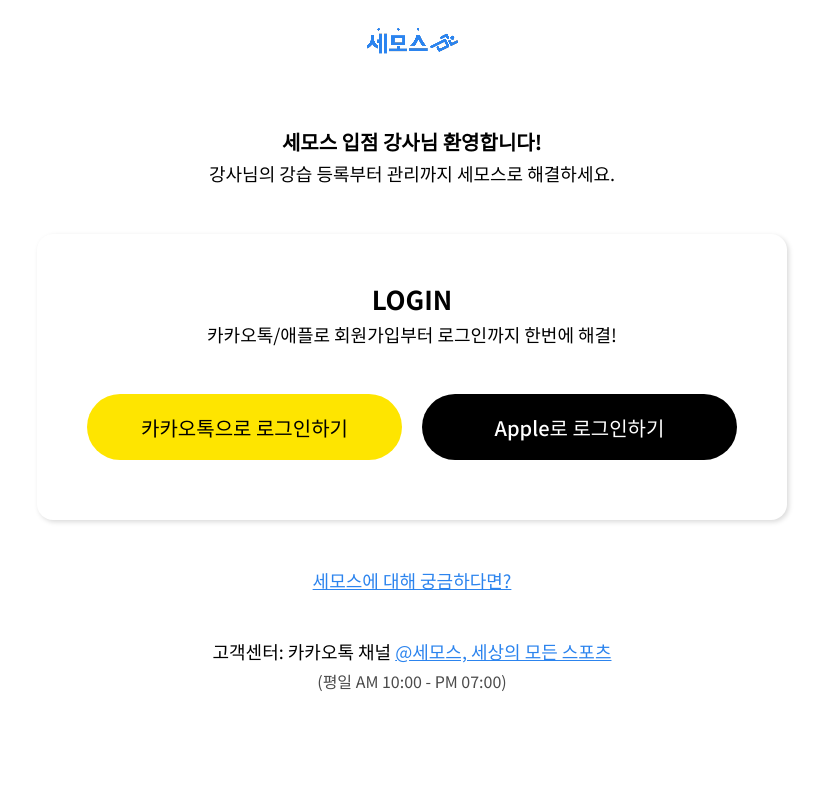
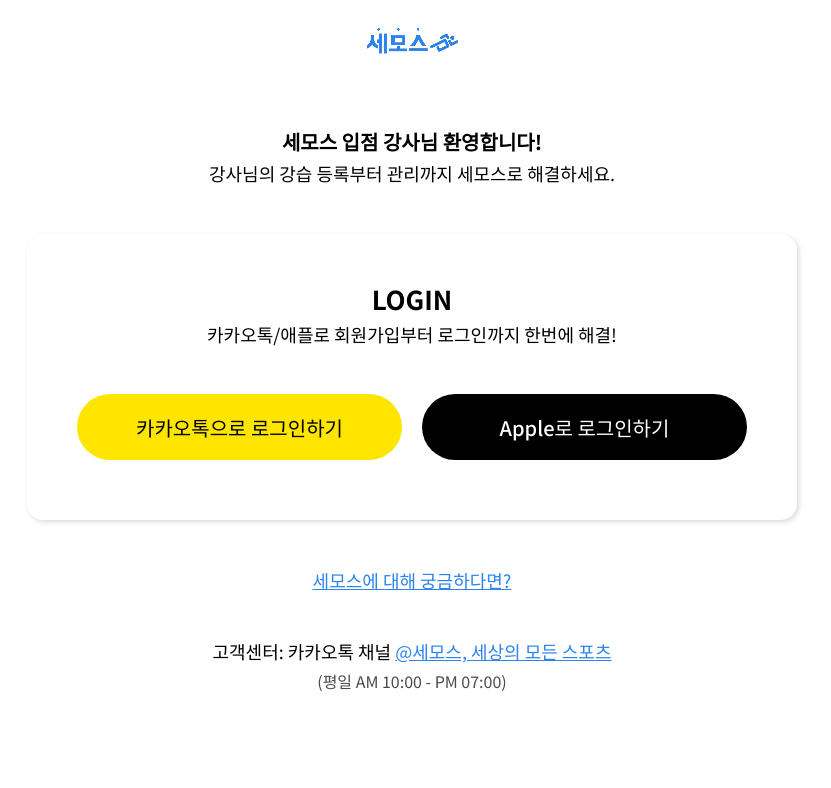
Before and after one commit to semos0px/partner-desktop, a React (Create React App) app: page / in a window 1280 px wide. Shown: the top 788 px of the page, without its empty margins (228-1059 px from the left). Built offline with nearby package versions, Linux system fonts and the light colour scheme; a web font is replaced by a local one.

Commit message:
🚧 Padding 삭제

```diff
--- a/src/layouts/pageLayout.js
+++ b/src/layouts/pageLayout.js
@@ -6,7 +6,7 @@
 const Container = styled.div`
   width: 100%;
   min-height: 100vh;
-  padding: 0 ${responsive.margin.sm}px;
+  /* padding: 0 ${responsive.margin.sm}px; */
   padding-bottom: 20px;
   background-color: ${({ backgroundColor }) =>
     backgroundColor === "white" ? colors.white : backgroundColor};
```
